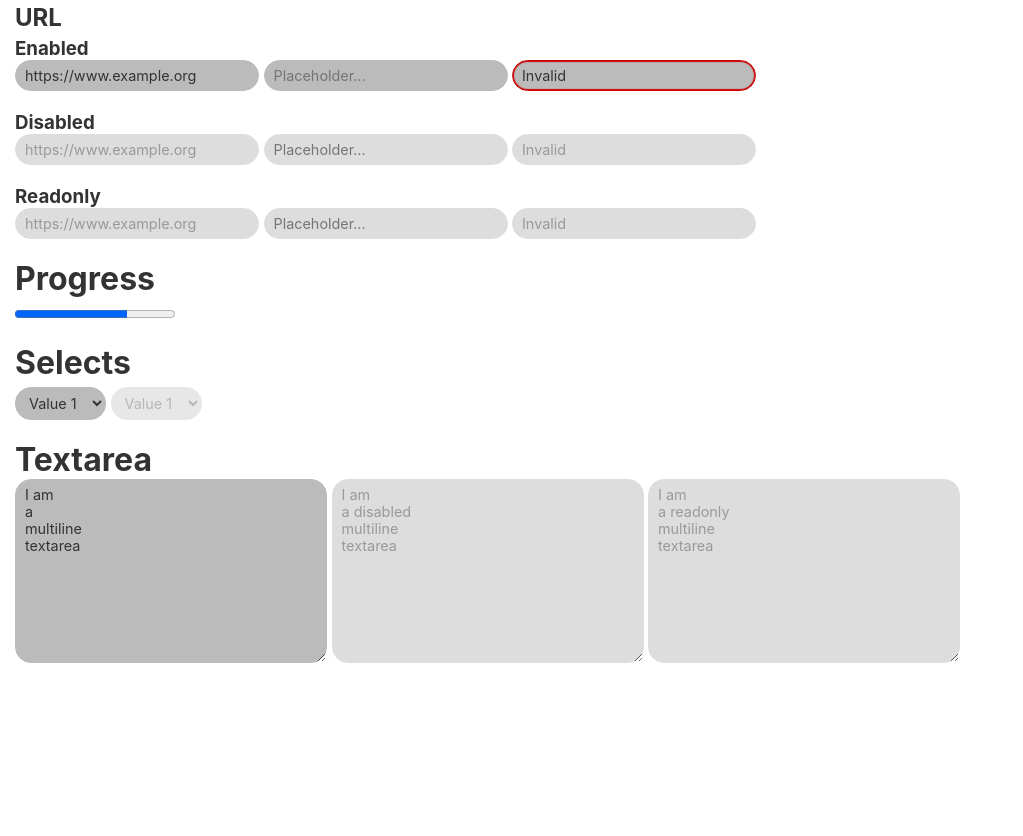
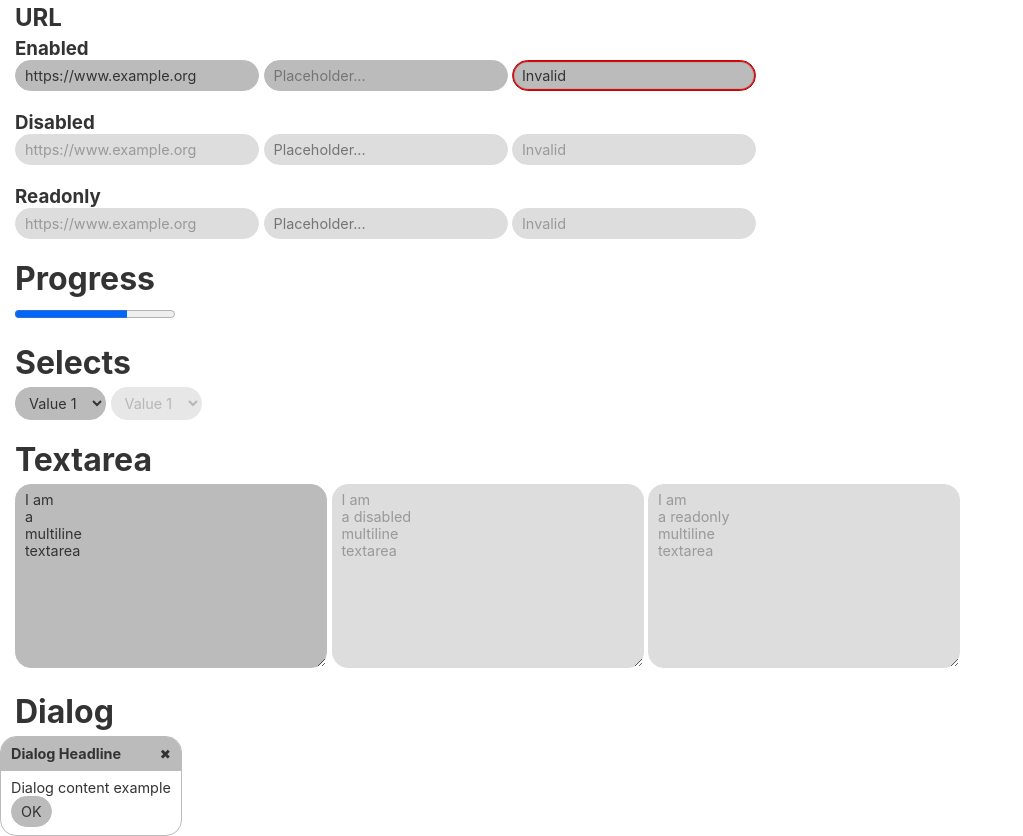
Before and after one commit to kompanie-dev/komponist, a website: page demo/index.html in a window 1280 px wide. Shown: the part 2576-3412 px from the top of the page, without its empty margins (0-1023 px from the left). Before the commit the page ends 3243 px from the top, so only its background shows below. Drawn offline with Linux system fonts and the light colour scheme.

Commit message:
add styling for dialog element

```diff
--- a/demo/index.html
+++ b/demo/index.html
@@ -291,6 +291,7 @@ body {
 </div>
 
 <h1>Textarea</h1>
+<div class="spacer">
     <textarea class="textarea" cols="30" rows="10">
 I am
 a
@@ -309,3 +310,20 @@ a readonly
 multiline
 textarea
     </textarea>
+</div>
+
+<h1>Dialog</h1>
+<div class="spacer">
+    <dialog open class="dialog">
+        <div class="dialog-headline">
+            Dialog Headline
+            <button class="dialog-close-button">✖</button>
+        </div>
+        <div class="dialog-content">
+            <div>
+                Dialog content example
+            </div>
+            <button class="button">OK</button>
+        </div>
+    </dialog>
+</div>
--- a/index.css
+++ b/index.css
@@ -2,5 +2,6 @@
 @import url(source/anchor.css);
 @import url(source/body.css);
 @import url(source/button-group.css);
+@import url(source/dialog.css);
 @import url(source/forms.css);
 @import url(source/label.css);
--- a/source/_variables.css
+++ b/source/_variables.css
@@ -9,6 +9,11 @@
 	--button-group-active-background: #888;
 	--input-invalid-color: #a00;
 	--text-color: #ccc;
+
+	--dialog-backdrop-color: rgba(0, 0, 0, .7);
+	--dialog-content-background: #000;
+	--dialog-headline-background: #333;
+	--dialog-padding: 8px 10px;
 
 	--element-background: #333;
 	--element-background-disabled: #555;
@@ -27,6 +32,10 @@
 		--input-invalid-color: #c00;
 		--text-color: #333;
 
+		--dialog-backdrop-color: rgba(.7, .7, .7, .7);
+		--dialog-content-background: #fff;
+		--dialog-headline-background: #bbb;
+
 		--element-background: #bbb;
 		--element-background-disabled: #ddd;
 		--element-border-color: #bbb;
--- /dev/null
+++ b/source/dialog.css
@@ -0,0 +1,31 @@
+.dialog {
+    background: var(--dialog-content-background);
+    border: 1px solid var(--element-border-color);
+    border-radius: var(--element-border-radius);
+    color: var(--text-color);
+    font-size: var(--font-size);
+    overflow: hidden;
+}
+.dialog::backdrop {
+    background: var(--dialog-backdrop-color);
+}
+
+.dialog-close-button {
+    background: inherit;
+    border: none;
+    color: inherit;
+    cursor: pointer;
+    margin-left: auto;
+}
+
+.dialog-content {
+    padding: var(--dialog-padding);
+}
+
+.dialog-headline {
+    background: var(--dialog-headline-background);
+    border-bottom: 1px solid var(--element-border-color);
+    display: flex;
+    font-weight: 700;
+    padding: var(--dialog-padding);
+}
```
Also changed, not shown: README.md. Lines whose indentation alone changed are shown as unchanged.
